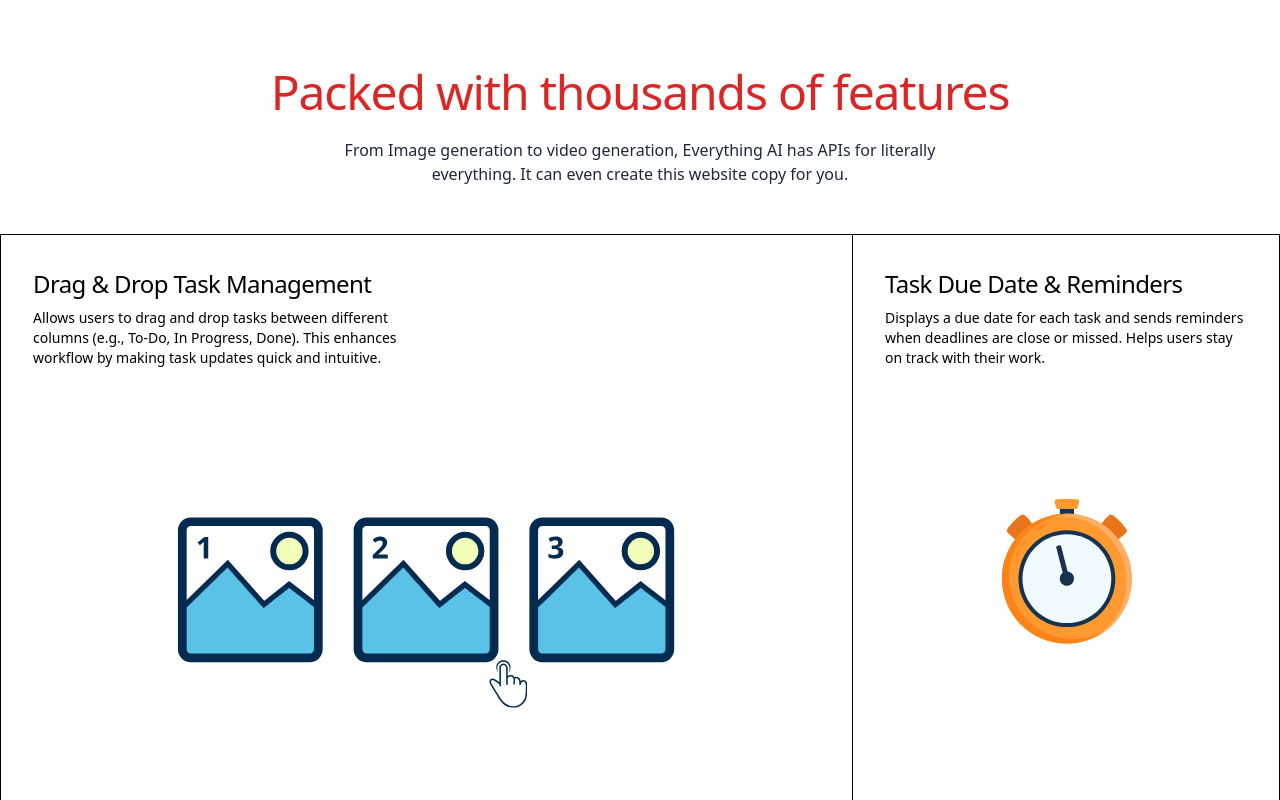
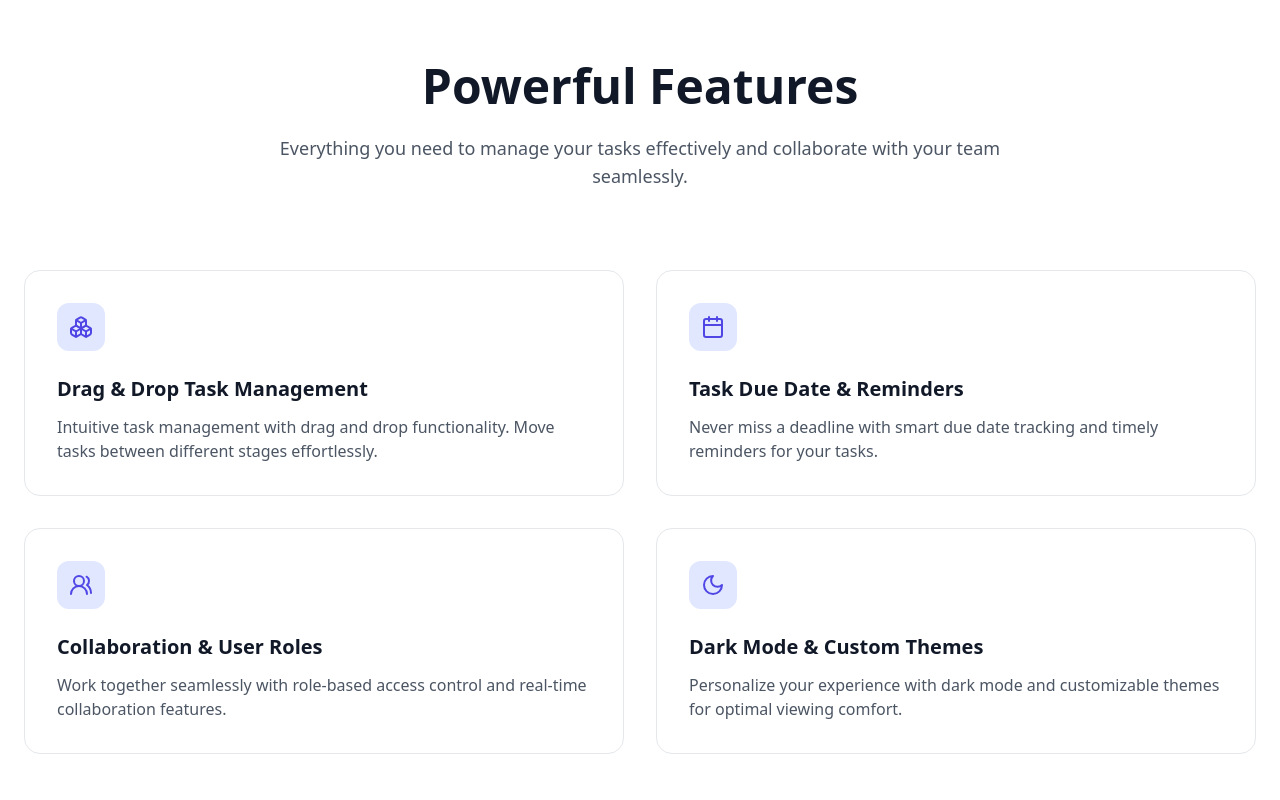
Before and after one commit to Purabsingla/taskmanagement, a React (Create React App) app: page / in a window 1280 px wide. Shown: the part 2340-3140 px from the top of the page. Built offline with nearby package versions, Linux system fonts and the light colour scheme.

Commit message:
Refactor Features section to improve structure and replace demo component with updated version

```diff
--- a/src/components/sections/Features.tsx
+++ b/src/components/sections/Features.tsx
@@ -1,165 +1,95 @@
-import React from "react";
-import { cn } from "../../lib/utils";
-import { useEffect, useRef } from "react";
-import Lottie from "lottie-react";
-import { LottieRefCurrentProps } from "lottie-react";
-import DragDrop from "../../assests/LottieAnimations/Animation - 1739627337646.json";
-import Collab from "../../assests/LottieAnimations/Collaboration.json";
-import Date from "../../assests/LottieAnimations/DueDate.json";
-import Dark from "../../assests/LottieAnimations/DarkMode.json";
+// import React from "react";
+// import { cn } from "../../lib/utils";
+import { motion } from "framer-motion";
+import { Boxes, Calendar, Users2, Moon } from "lucide-react";
 
-export function FeaturesSectionDemo() {
-  const lottieRef = useRef<LottieRefCurrentProps | null>(null);
+type LucideIcon = React.FC<React.SVGProps<SVGSVGElement>>;
+interface Feature {
+  title: string;
+  description: string;
+  icon: LucideIcon;
+}
 
-  useEffect(() => {
-    if (lottieRef.current) {
-      lottieRef.current.play(); // Start animation
-    }
-  }, []);
-
-  const features = [
+const features: Feature[] = [
   {
     title: "Drag & Drop Task Management",
     description:
-        "Allows users to drag and drop tasks between different columns (e.g., To-Do, In Progress, Done). This enhances workflow by making task updates quick and intuitive.",
-      skeleton: <SkeletonOne />,
-      className: "col-span-1 lg:col-span-4 border-b lg:border-r border-black",
+      "Intuitive task management with drag and drop functionality. Move tasks between different stages effortlessly.",
+    icon: Boxes,
   },
   {
     title: "Task Due Date & Reminders",
     description:
-        "Displays a due date for each task and sends reminders when deadlines are close or missed. Helps users stay on track with their work.",
-      skeleton: <SkeletonTwo />,
-      className: "border-b col-span-1 lg:col-span-2 border-black",
+      "Never miss a deadline with smart due date tracking and timely reminders for your tasks.",
+    icon: Calendar,
   },
   {
     title: "Collaboration & User Roles",
     description:
-        "Enables team collaboration, where users can assign tasks, track changes, and comment on tasks in real-time. Helps teams work together seamlessly.",
-      skeleton: <SkeletonThree />,
-      className: "col-span-1 lg:col-span-3 lg:border-r  border-black",
+      "Work together seamlessly with role-based access control and real-time collaboration features.",
+    icon: Users2,
   },
   {
-      title: "Dark Mode & Custom Themes ",
+    title: "Dark Mode & Custom Themes",
     description:
-        "Allows users to switch between light and dark mode for a personalized experience. Helps with eye comfort and custom branding.",
-      skeleton: <SkeletonFour />,
-      className:
-        "col-span-1 lg:col-span-3 border-b lg:border-none border-black",
+      "Personalize your experience with dark mode and customizable themes for optimal viewing comfort.",
+    icon: Moon,
   },
 ];
+
+export function FeaturesSection() {
   return (
-    <div className="relative z-20 py-10 lg:py-20 max-w-7xl mx-auto ">
-      <div className="px-8">
-        <h4 className="text-3xl lg:text-5xl lg:leading-tight max-w-5xl mx-auto text-center tracking-tight font-medium text-red-600 ">
-          Packed with thousands of features
-        </h4>
-
-        <p className="text-sm lg:text-base  max-w-2xl  my-4 mx-auto text-gray-800 text-center font-normal ">
-          From Image generation to video generation, Everything AI has APIs for
-          literally everything. It can even create this website copy for you.
-        </p>
+    <section className="relative z-20 py-20 bg-white">
+      <div className="max-w-7xl mx-auto px-4 sm:px-6">
+        <div className="text-center mb-20">
+          <motion.h2
+            initial={{ opacity: 0, y: 20 }}
+            whileInView={{ opacity: 1, y: 0 }}
+            transition={{ duration: 0.5 }}
+            className="text-4xl md:text-5xl font-bold text-gray-900 mb-6"
+          >
+            Powerful Features
+          </motion.h2>
+          <motion.p
+            initial={{ opacity: 0, y: 20 }}
+            whileInView={{ opacity: 1, y: 0 }}
+            transition={{ duration: 0.5, delay: 0.2 }}
+            className="text-lg text-gray-600 max-w-3xl mx-auto"
+          >
+            Everything you need to manage your tasks effectively and collaborate
+            with your team seamlessly.
+          </motion.p>
         </div>
 
-      <div className="relative ">
-        <div className="grid grid-cols-1 lg:grid-cols-6 mt-12 xl:border rounded-md border-black">
-          {features.map((feature) => (
-            <FeatureCard key={feature.title} className={feature.className}>
-              <FeatureTitle>{feature.title}</FeatureTitle>
-              <FeatureDescription>{feature.description}</FeatureDescription>
-              <div className=" h-full w-full">{feature.skeleton}</div>
-            </FeatureCard>
+        <div className="grid grid-cols-1 md:grid-cols-2 lg:grid-cols-2 gap-8">
+          {features.map((feature, index) => (
+            <FeatureCard key={feature.title} feature={feature} index={index} />
           ))}
         </div>
       </div>
-    </div>
+    </section>
   );
 }
 
-const FeatureCard = ({
-  children,
-  className,
-}: {
-  children?: React.ReactNode;
-  className?: string;
-}) => {
+function FeatureCard({ feature, index }: { feature: Feature; index: number }) {
+  const Icon = feature.icon;
+
   return (
-    <div className={cn(`p-4 sm:p-8 relative overflow-hidden`, className)}>
-      {children}
+    <motion.div
+      initial={{ opacity: 0, y: 20 }}
+      whileInView={{ opacity: 1, y: 0 }}
+      transition={{ duration: 0.5, delay: index * 0.2 }}
+      className="relative group"
+    >
+      <div className="relative p-8 bg-white border border-gray-200 rounded-2xl transition-all duration-300 hover:shadow-xl">
+        <div className="flex items-center justify-center w-12 h-12 mb-6 bg-indigo-100 rounded-xl group-hover:bg-indigo-500 transition-colors duration-300">
+          <Icon className="w-6 h-6 text-indigo-600 group-hover:text-white transition-colors duration-300" />
         </div>
+        <h3 className="text-xl font-semibold text-gray-900 mb-3">
+          {feature.title}
+        </h3>
+        <p className="text-gray-600">{feature.description}</p>
+      </div>
+    </motion.div>
   );
-};
-
-const FeatureTitle = ({ children }: { children?: React.ReactNode }) => {
-  return (
-    <p className=" max-w-5xl mx-auto text-left tracking-tight text-black  text-xl md:text-2xl md:leading-snug">
-      {children}
-    </p>
-  );
-};
-
-const FeatureDescription = ({ children }: { children?: React.ReactNode }) => {
-  return (
-    <p
-      className={cn(
-        "text-sm md:text-base  max-w-4xl text-left mx-auto",
-        " text-center font-normal text-black",
-        "text-left max-w-sm mx-0 md:text-sm my-2"
-      )}
-    >
-      {children}
-    </p>
-  );
-};
-
-export const SkeletonOne = () => {
-  return (
-    <div className="relative flex py-8 px-2 gap-10 h-full">
-      <div className="w-[80%] p-5 mx-auto bg-white   h-[80%]">
-        <div className="flex flex-1 w-full h-full flex-col space-y-2  ">
-          {/* TODO */}
-
-          <Lottie animationData={DragDrop} loop={true} />
-        </div>
-      </div>
-    </div>
-  );
-};
-
-export const SkeletonThree = () => {
-  return (
-    <a
-      href="https://www.youtube.com/watch?v=RPa3_AD1_Vs"
-      target="__blank"
-      className="relative flex gap-10  h-full group/image"
-    >
-      <div className="w-[70%]  mx-auto bg-transparent dark:bg-transparent group h-[70%]">
-        <div className="flex flex-1 w-full h-full flex-col space-y-2  relative">
-          {/* TODO */}
-
-          <Lottie animationData={Collab} loop={true} />
-        </div>
-      </div>
-    </a>
-  );
-};
-
-export const SkeletonTwo = () => {
-  return (
-    <div className="relative flex flex-col items-start p-8 gap-10 h-full overflow-hidden">
-      {/* TODO */}
-      <div className="flex flex-row mx-auto">
-        <Lottie animationData={Date} loop={true} />
-      </div>
-    </div>
-  );
-};
-
-export const SkeletonFour = () => {
-  return (
-    <div className="h-60 md:h-60  flex flex-col items-center relative bg-transparent dark:bg-transparent mt-10">
-      {/* <Globe className="absolute -right-10 md:-right-10 -bottom-80 md:-bottom-72" /> */}
-      <Lottie animationData={Dark} loop={true} />
-    </div>
-  );
-};
+}
--- a/src/pages/Home.tsx
+++ b/src/pages/Home.tsx
@@ -2,7 +2,7 @@ import React from "react";
 import NavBar from "../components/sections/NavBar";
 import Header from "../components/HeaderMain";
 import KanbanBoardSelection from "../components/sections/Board";
-import { FeaturesSectionDemo } from "../components/sections/Features";
+import { FeaturesSection } from "../components/sections/Features";
 import TestimonialSlider from "../components/sections/Testimonials";
 import FrequentlyAskedQuestions from "../components/sections/FAQ";
 import Footer from "../components/sections/footer";
@@ -17,7 +17,7 @@ const Home: React.FC = () => {
       <KanbanBoardSelection />
       <Vision />
       <div className="-z-50 ">
-        <FeaturesSectionDemo />
+        <FeaturesSection />
       </div>
       <TestimonialSlider />
       <FrequentlyAskedQuestions />
```
Lines whose indentation alone changed are shown as unchanged.
